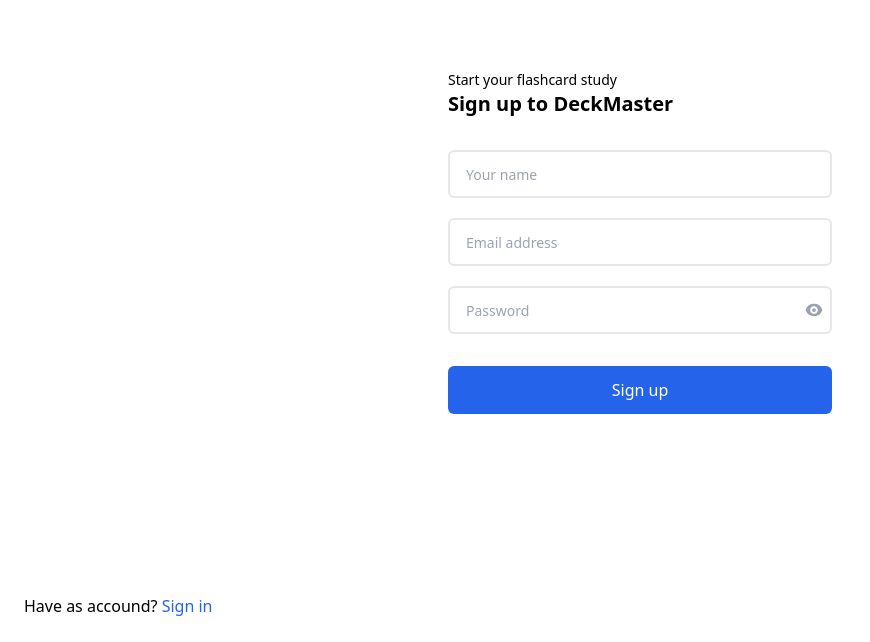
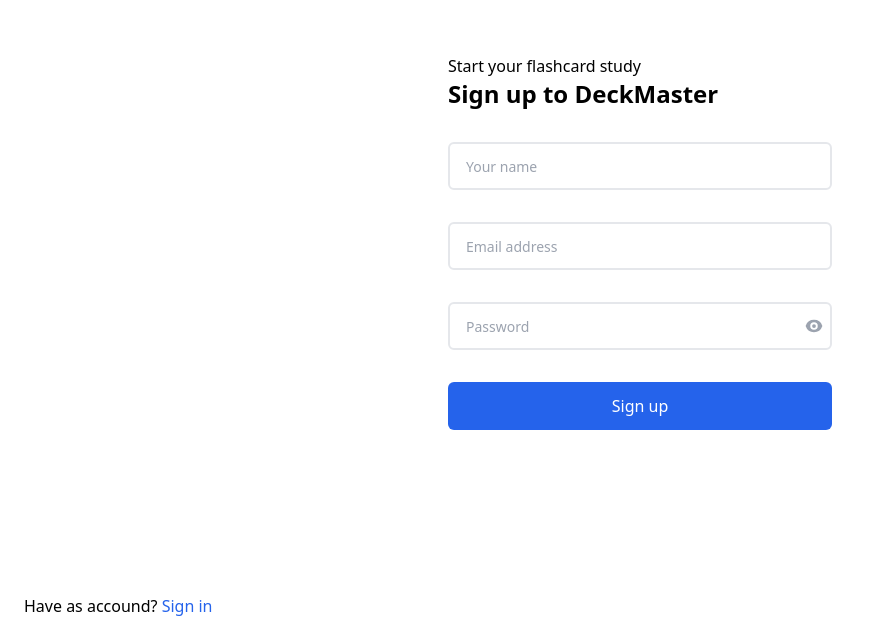
Before and after one commit to helton-mori-dev/flashcard-app-front, a Vue app: page / in a window 1280 px wide. Shown: the part 158-800 px from the top of the page, without its empty margins (0-870 px from the left). Built offline with nearby package versions, Linux system fonts and the light colour scheme; the HTML template or start-up script is replaced by a standard one.

Commit message:
Basic form validation

```diff
--- a/src/views/SignUpView.vue
+++ b/src/views/SignUpView.vue
@@ -3,30 +3,92 @@
 import { EyeIcon, EyeSlashIcon } from '@heroicons/vue/16/solid'
 
 const isPasswordVisible = ref<boolean>(false)
+const name = ref<string>('')
+const email = ref<string>('')
+const password = ref<string>('')
+
+const errors = ref<{ name?: string; email?: string; password?: string }>({})
 
 const togglePasswordVisibility = (): void => {
   isPasswordVisible.value = !isPasswordVisible.value
 }
+
+const validateForm = (): boolean => {
+  errors.value = {}
+
+  if (!name.value.trim()) {
+    errors.value.name = 'Please enter your email'
+  }
+
+  const emailPattern = /^[^\s@]+@[^\s@]+\.[^\s@]+$/
+  if (!email.value.trim()) {
+    errors.value.email = 'Please enter your email'
+  } else if (!emailPattern.test(email.value)) {
+    errors.value.email = 'Please enter a valid email address'
+  }
+
+  if (password.value.length < 6) {
+    errors.value.password = 'Your password must be at least 6 characters'
+  }
+
+  return Object.keys(errors.value).length === 0
+}
+
+const sendForm = (event: Event): void => {
+  event.preventDefault()
+  if (validateForm()) {
+    console.log('Successfully sent')
+  } else {
+    console.log('Validation failed')
+  }
+}
 </script>
 
 <template>
-  <section class="login flex flex-col justify-center items-center container max-w-sm mx-auto">
+  <section
+    class="login flex flex-col justify-center items-center container w-24rem max-w-sm mx-auto"
+  >
+    <form action="" class="w-full">
       <div class="login__label text-left w-full">
-      <h1 class="text-sm">Start your flashcard study</h1>
-      <h2 class="text-xl font-bold mb-8">Sign up to DeckMaster</h2>
+        <h1 class="text-base">Start your flashcard study</h1>
+        <h2 class="text-2xl font-bold mb-8">Sign up to DeckMaster</h2>
       </div>
+      <span class="form__field w-full flex relative">
+        <span
+          v-if="errors.name"
+          class="form__error absolute top-[-24px] left-0 text-red-500 text-sm"
+          >{{ errors.name }}</span
+        >
         <input
+          v-model="name"
           type="text"
           placeholder="Your name"
-      class="placeholder:text-sm border-2 hover:border-black w-full rounded-md h-12 pl-4 mb-5 transition-all"
+          class="placeholder:text-sm border-2 hover:border-black w-full rounded-md h-12 pl-4 mb-8 transition-all"
         />
+      </span>
+
+      <span class="form__field w-full flex relative">
+        <span
+          v-if="errors.email"
+          class="form__error absolute top-[-24px] left-0 text-red-500 text-sm"
+          >{{ errors.email }}</span
+        >
         <input
+          v-model="email"
           type="text"
           placeholder="Email address"
-      class="placeholder:text-sm border-2 hover:border-black w-full rounded-md h-12 pl-4 mb-5 transition-all"
+          class="placeholder:text-sm border-2 hover:border-black w-full rounded-md h-12 pl-4 mb-8 transition-all"
         />
-    <div class="relative w-full h-12 mb-8">
+      </span>
+
+      <span class="form__field w-full flex relative w-full h-12 mb-8 flex">
+        <span
+          v-if="errors.password"
+          class="form__error absolute top-[-24px] left-0 text-red-500 text-sm"
+          >{{ errors.password }}</span
+        >
         <input
+          v-model="password"
           :type="isPasswordVisible ? 'text' : 'password'"
           placeholder="Password"
           class="placeholder:text-sm border-2 hover:border-black w-full rounded-md h-12 pl-4 transition-all"
@@ -41,14 +103,15 @@
             class="w-5 h-5 text-gray-400 hover:text-gray-700"
           ></component>
         </button>
-    </div>
+      </span>
       <button
         type="submit"
         class="rounded-md w-full h-12 bg-blue-600 text-white hover:bg-blue-300 transition-all"
-      @click="togglePasswordVisibility"
+        @click="sendForm"
       >
         Sign up
       </button>
+    </form>
     <div class="login__sign-in fixed left-6 bottom-6">
       Have as accound?
       <RouterLink to="/" class="text-blue-600 hover:text-blue-400">Sign in</RouterLink>
```
Lines whose indentation alone changed are shown as unchanged.
